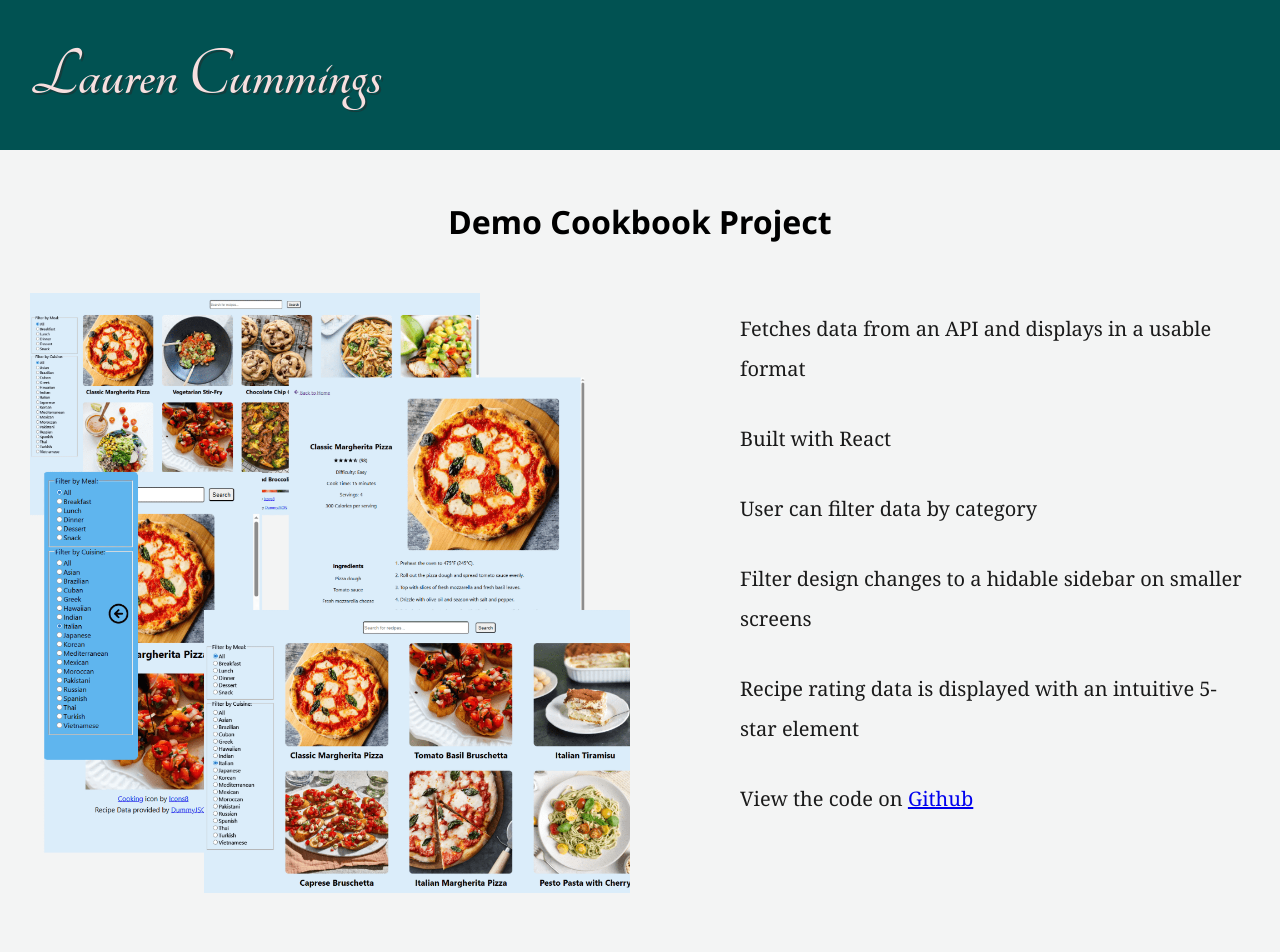
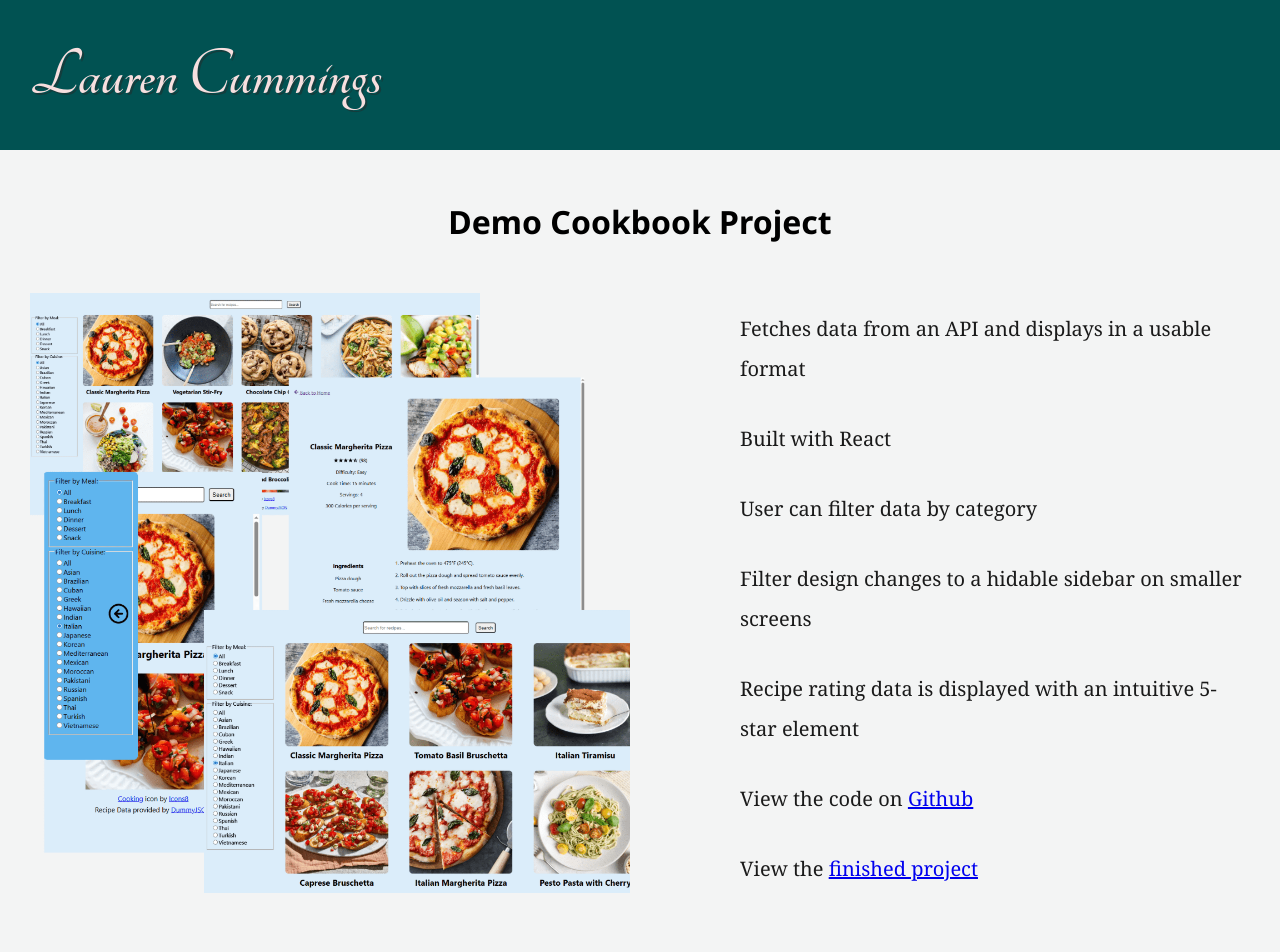
Before and after one commit to LaurenCummings/portfolio-project, a React (Vite) app: page /recipe-project in a window 1280 px wide. Shown: the top 952 px of the page. Built offline with nearby package versions, Linux system fonts and the light colour scheme.

Commit message:
added another link to finished project

```diff
--- a/src/pages/RecipeProject.jsx
+++ b/src/pages/RecipeProject.jsx
@@ -29,6 +29,7 @@ function RecipeProject() {
                 Github
               </a>
             </li>
+            <li>View the <a target="_blank" href="https://laurencummings.github.io/recipe-project2/">finished project</a></li>
           </ul>
         </div>
       </div>
```
